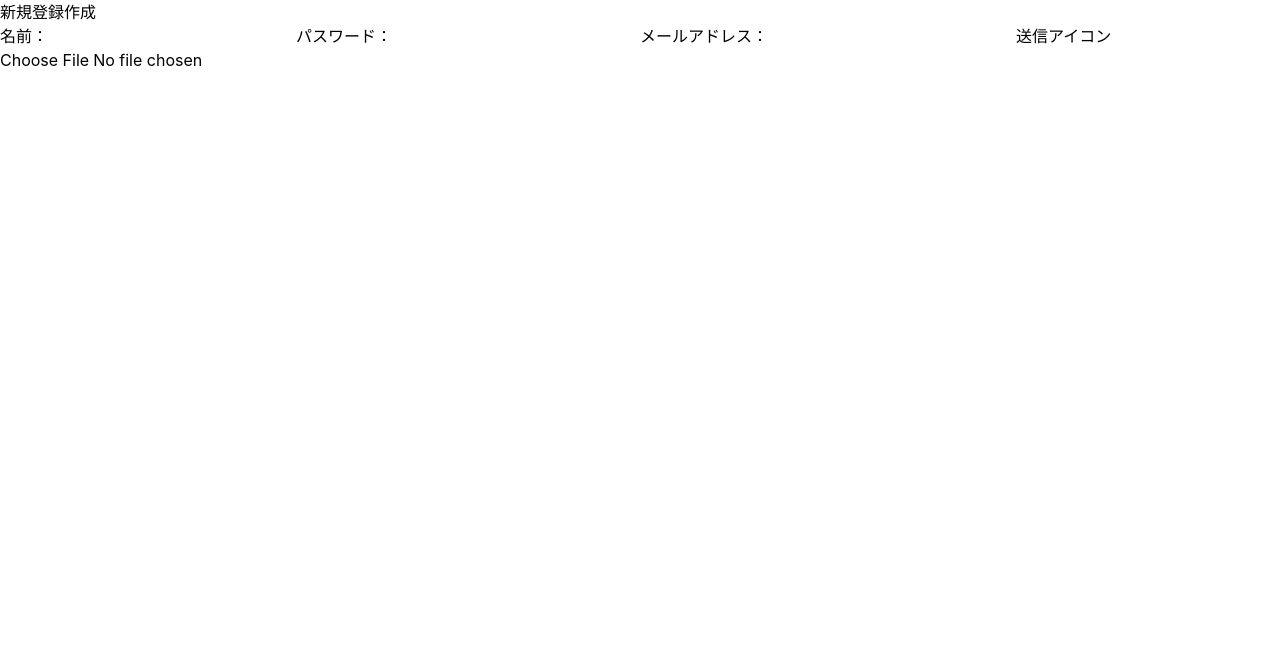
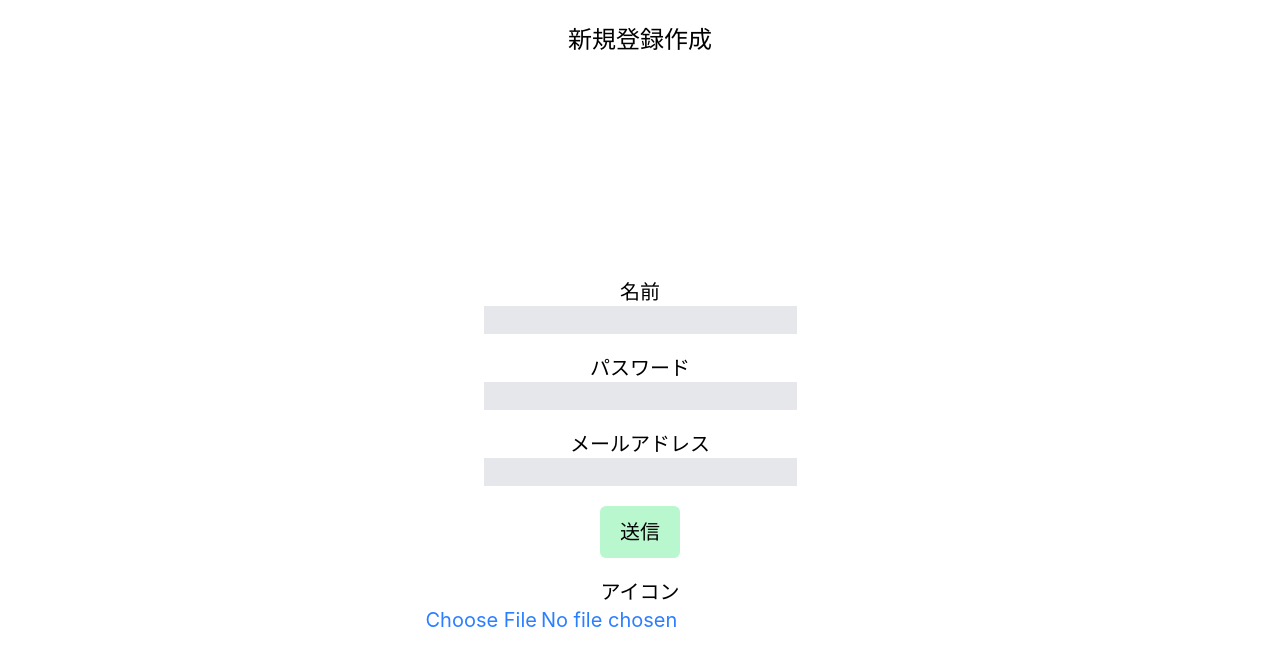
Before and after one commit to mozu2/React-book-app, a React (Vite) app: page /signup in a window 1280 px wide. Shown: the top 666 px of the page. Built offline with nearby package versions, Linux system fonts and the light colour scheme.

Commit message:
feat:TailCSSで見た目を変更

```diff
--- a/src/App.jsx
+++ b/src/App.jsx
@@ -7,6 +7,7 @@ import './App.css';
 import Login from './Login';
 import Signup from './Signup';
 import BookList from './BookList';
+import Home from './Home';
 
 
 function App() {
@@ -18,6 +19,7 @@ function App() {
         <Route path='/login' element={<Login />} />
         <Route path='/signup' element={<Signup />} />
         <Route path='/books' element={<BookList />} />
+        <Route path='/' element={<Home />} />
       </Routes>
     </BrowserRouter>
   )
--- /dev/null
+++ b/src/Home.jsx
@@ -0,0 +1,14 @@
+const Home = () => {
+
+    return (
+        <>
+            <div className="text-blue-500  text-xl flex flex-col items-center justify-center h-screen">
+                <a href="/login" className="mb-8 hover:text-blue-900 transition duration-200">ログイン</a>
+                <a href="/signup" className="hover:text-blue-900 transition duration-200">初めての方は</a>
+            </div>
+        </>
+    );
+
+};
+
+export default Home;
--- a/src/Login.jsx
+++ b/src/Login.jsx
@@ -42,18 +42,25 @@ const Login = () => {
     } = useForm();
     return (
         <>
+            <div className='text-xl flex flex-col items-center justify-center h-screen '>
                 <form onSubmit={handleSubmit(onsubmit)} noValidate>
+                    <div className='flex flex-col'>
+
                         <label htmlFor="password">パスワード</label>
-                <input id='password'
+                        <input id='password' className='bg-gray-200 mb-5'
                             type="password"  {...register('password', {
                                 required: 'パスワードを入力してください',
 
                             })} />
                         {errors.password && <p>{errors.password.message}</p>}
+                    </div>
+                    <div className='flex flex-col'>
+
                         <label htmlFor="email">メールアドレス</label>
                         <input
                             id='email'
                             type='email'
+                            className='bg-gray-200 mb-5'
                             {...register('email', {
                                 required: 'メールアドレスを入力してください',
                                 pattern: {
@@ -63,12 +70,11 @@ const Login = () => {
                             })} />
                         {errors.email && <p>{errors.email.message}</p>}
 
-                <button type="submit">送信</button>
-
+                    </div>
+                    <button type="submit" className='px-5 py-3 rounded-md mx-auto block mb-5 bg-green-200 hover:bg-green-400 transition duration-200'>送信</button>
                 </form >
-
-            <a href='/signup'>登録はこちらから</a>
-
+                <a href='/signup' className='text-blue-500 hover:text-blue-900 transition duration-200'>登録はこちらから</a>
+            </div>
         </>
     );
 };
--- a/src/Signup.jsx
+++ b/src/Signup.jsx
@@ -81,31 +81,33 @@ const Signup = () => {
 
     return (
         <>
+
             <form onSubmit={handleSubmit(submit)}>
-                <h1>新規登録作成</h1>
-                <label htmlFor="">名前：</label>
-                <input type="text" id='name'
+                <h1 className='text-2xl text-center mt-6 '>新規登録作成</h1>
+                <div className='text-xl flex flex-col items-center justify-center h-screen '>
+                    <label htmlFor="">名前</label>
+                    <input type="text" id='name' className='bg-gray-200 mb-5'
                         {...register('name', {
                             required: '名前を入力してください。',
                             string: 'str型にしてください'
                         })} />{errors.name && <span>{errors.name.message}</span>}
-                <label htmlFor="password">パスワード：</label>
-                <input id="password" type="password"
+                    <label htmlFor="password">パスワード</label>
+                    <input id="password" type="password" className='bg-gray-200 mb-5'
                         {
                         ...register('password', {
                             required: 'パスワードを入力してください',
                             string: 'str型にしてください'
                         })
                         } />{errors.password && <span>{errors.password.message}</span>}
-                <label htmlFor="">メールアドレス：</label>
-                <input type="email" {...register("email", {
+                    <label htmlFor="">メールアドレス</label>
+                    <input type="email" className='bg-gray-200 mb-5' {...register("email", {
                         required: 'メールアドレスを入力してください。',
                         string: 'str型にしてください'
                     })} />{errors.email && <span>{errors.email.message}</span>}
-                <button type='submit'>送信</button>
+                    <button type='submit' className='px-5 py-3 rounded-md mx-auto block mb-5 bg-green-200 hover:bg-green-400 transition duration-200'>送信</button>
 
                     <label >アイコン</label>
-                <input type="file"{...register('icon', {
+                    <input className='text-blue-500 hover:text-blue-900 transition duration-200' type="file"{...register('icon', {
                         validate: {
                             isPngOrJpeg: (files) => ["image/png", "image/jpeg"].includes(files[0]?.type) || "jpegかpngにしてください。",
                             maxSize: (files) => files[0].size <= 1024 * 1024 || "1MB以下のファイルを選択してください。"
@@ -113,6 +115,7 @@ const Signup = () => {
                         }
                     })} /> {errors.icon?.message && (<small>{errors.icon.message}</small>)}
 
+                </div >
             </form>
 
         </>
```
Lines whose indentation alone changed are shown as unchanged.
